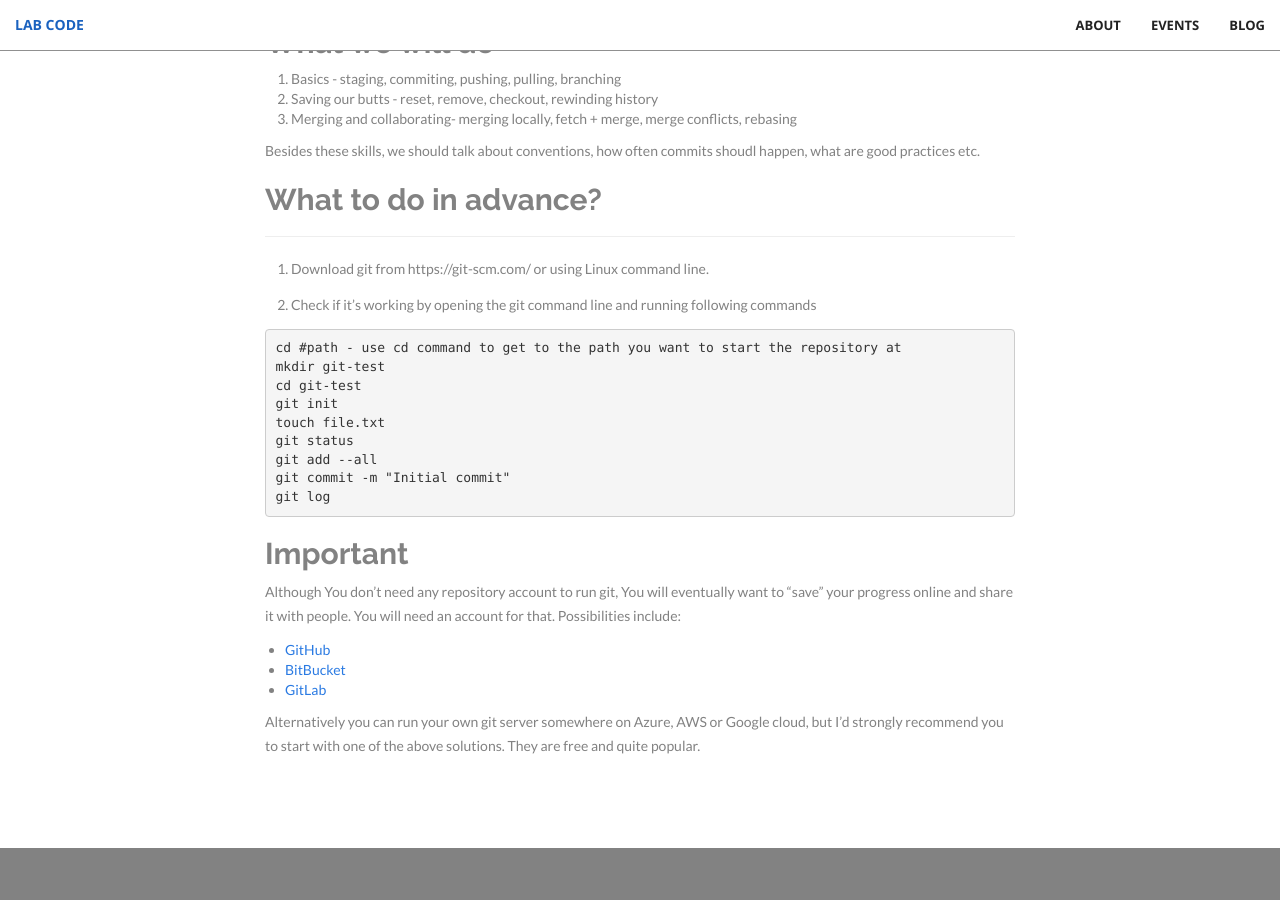
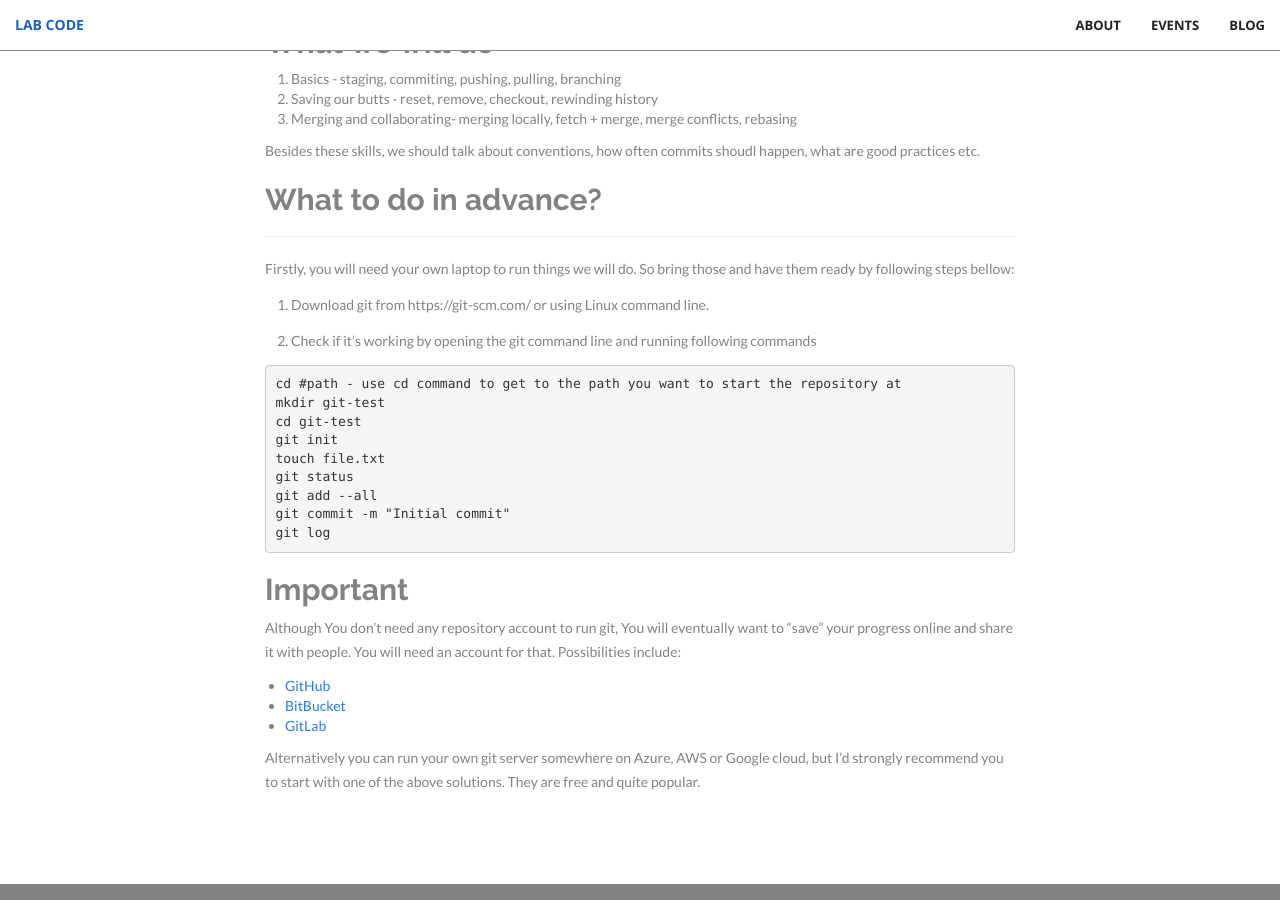
Before and after one commit to lab-code/lab-code, a Jekyll site: the page built from _events/2016/2016-09-08-GIT-NUDZ.markdown, in a window 1280 px wide and 900 px high, scrolled down 820 px. Built offline with Jekyll 4.4.1, drawn with Linux system fonts in a browser that asks for light colours; nearby versions of some CDN libraries.

Commit message:
Update 2016-09-08-GIT-NUDZ.markdown

```diff
--- a/_events/2016/2016-09-08-GIT-NUDZ.markdown
+++ b/_events/2016/2016-09-08-GIT-NUDZ.markdown
@@ -24,6 +24,7 @@ Besides these skills, we should talk about conventions, how often commits shoudl
 
 ## What to do in advance?
 -----------
+Firstly, you will need your own laptop to run things we will do. So bring those and have them ready by following steps bellow:
 
 1. Download git from https://git-scm.com/ or using Linux command line.
 
```
